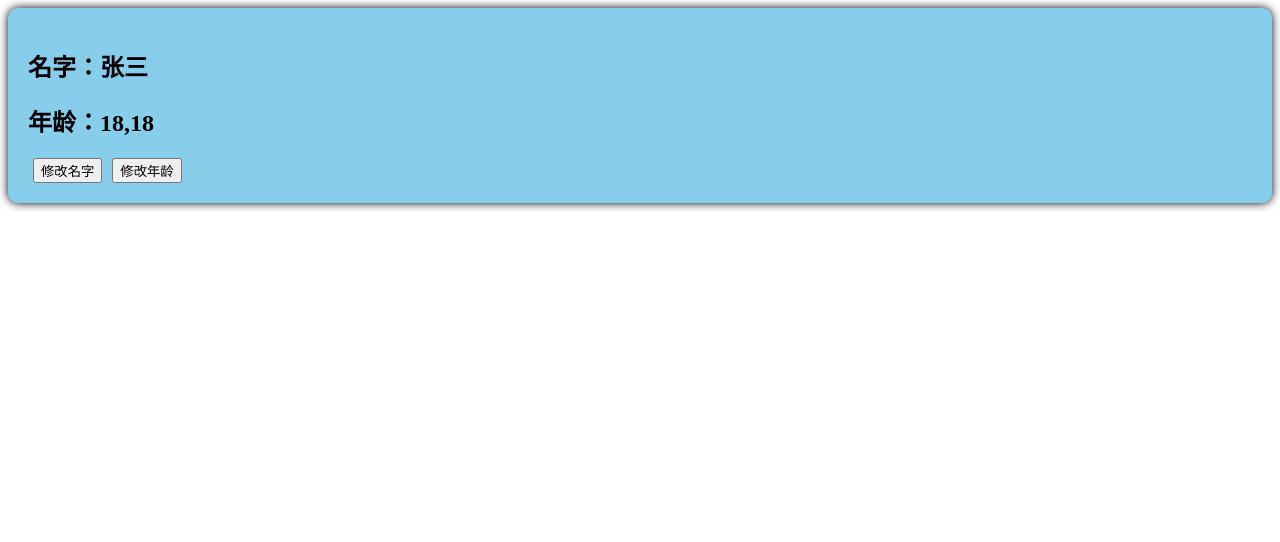
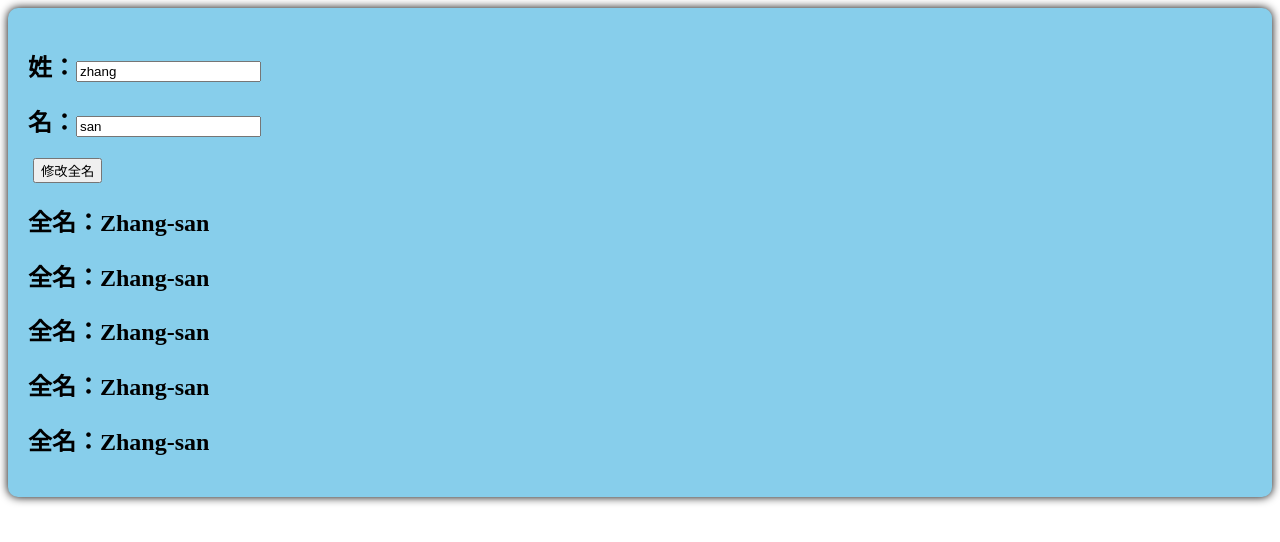
Before and after one commit to Pakho-Yip/hello_vue3, a Vue app: page / in a window 1280 px wide. Shown: the top 542 px of the page. Built offline with nearby package versions, Linux system fonts and the light colour scheme.

Commit message:
12_computed计算属性

```diff
--- a/src/components/Person.vue
+++ b/src/components/Person.vue
@@ -1,30 +1,47 @@
 <template>
     <div class="person">
-      <h2>名字：{{name}}</h2>
-      <h2>年龄：{{age}},{{nl}}</h2>
-      <button @click="changeName">修改名字</button>
-      <button @click="changeAge">修改年龄</button>
+      <h2>姓：<input v-model="firstName"></h2>
+      <h2>名：<input v-model="lastName"></h2>
+      <button @click="changeFullName">修改全名</button>
+      <h2>全名：{{fullName}}</h2>
+      <h2>全名：{{fullName}}</h2>
+      <h2>全名：{{fullName}}</h2>
+      <h2>全名：{{fullName}}</h2>
+      <h2>全名：{{fullName}}</h2>
     </div>
 </template>
 
 <script lang="ts" setup name="Person">
-    import {reactive,toRefs,toRef} from 'vue'
+    import {ref,computed} from 'vue'
 
-    let person = reactive({
-      name: '张三',
-      age: 18
+    let firstName = ref('zhang')
+    let lastName = ref('san')
+
+    // 这么定义的fullName是一个计算属性，且是只读的
+    // let fullName = computed(() => {
+    //     console.log(1)
+    //     return firstName.value.slice(0,1).toUpperCase() + firstName.value.slice(1) + '-' + lastName.value
+    // })
+
+    // 这么定义的fullName是一个计算属性，可读可写
+    let fullName = computed({
+      get(){
+        console.log('get')
+        return firstName.value.slice(0,1).toUpperCase() + firstName.value.slice(1) + '-' + lastName.value
+      },
+      set(val){
+        console.log(val)
+        console.log('set')
+        const [str1,str2] = val.split('-')
+        firstName.value = str1
+        lastName.value = str2
+      }
     })
-    let {name,age} = toRefs(person)
-    let nl = toRef(person,'age')
 
-    function changeName(){
-      name.value += '~'
-      console.log(name.value,person.name)
+    function changeFullName(){
+      console.log('changeFullName')
+      fullName.value = 'li-si'
     }
-    function changeAge(){
-      age.value += 1
-    }
-
 </script>
 
 
```
